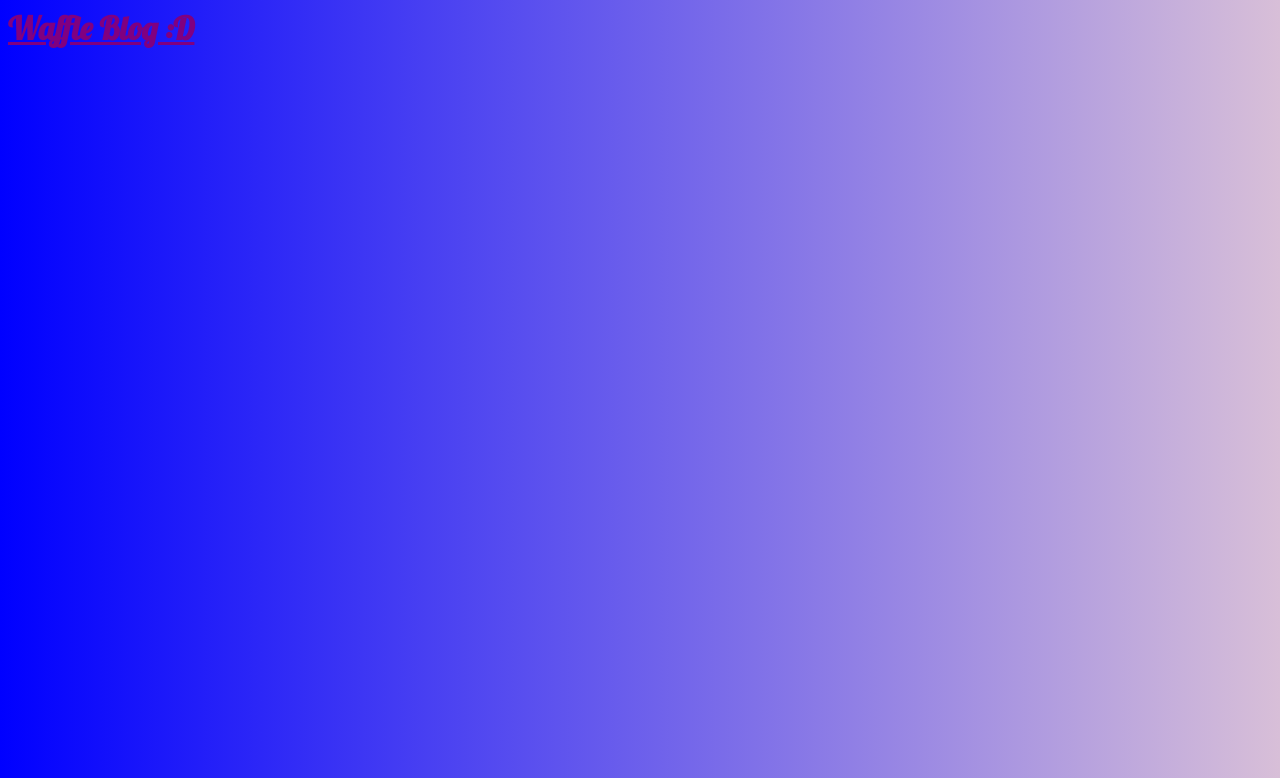
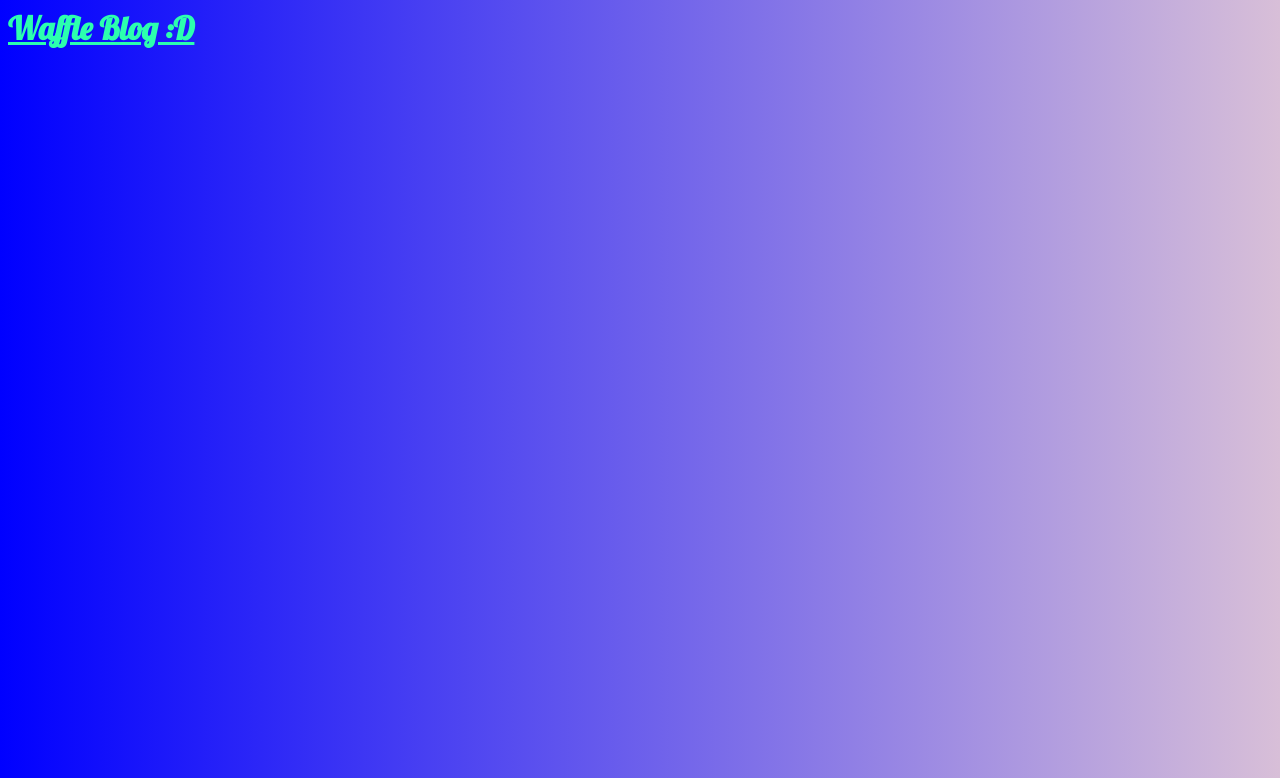
Before and after one commit to conniepocky/my-first-blog, a Django app: page / in a window 1280 px wide. Shown: the top 778 px of the page. Run offline with Django 3.2, Linux system fonts and the light colour scheme; data that the repository does not hold is empty.

Commit message:
Added rainbow

```diff
--- a/blog/templates/blog/post_list.html
+++ b/blog/templates/blog/post_list.html
@@ -2,13 +2,23 @@
 <style>
   body {
     font-family: Lobster;
-    color: green;
+    color: white;
     background-image: linear-gradient(90deg, blue, Thistle);
   }
 
 
   a {
-    color: purple;
+    color: white;
+
+    animation: 3s rainbow infinite;
+
+  }
+
+  @keyframes rainbow {
+    0%{color: #8BFF00}
+    50%{color: #00FFFF}
+    100%{color: #FF0000}
+
   }
 </style>
 
```
